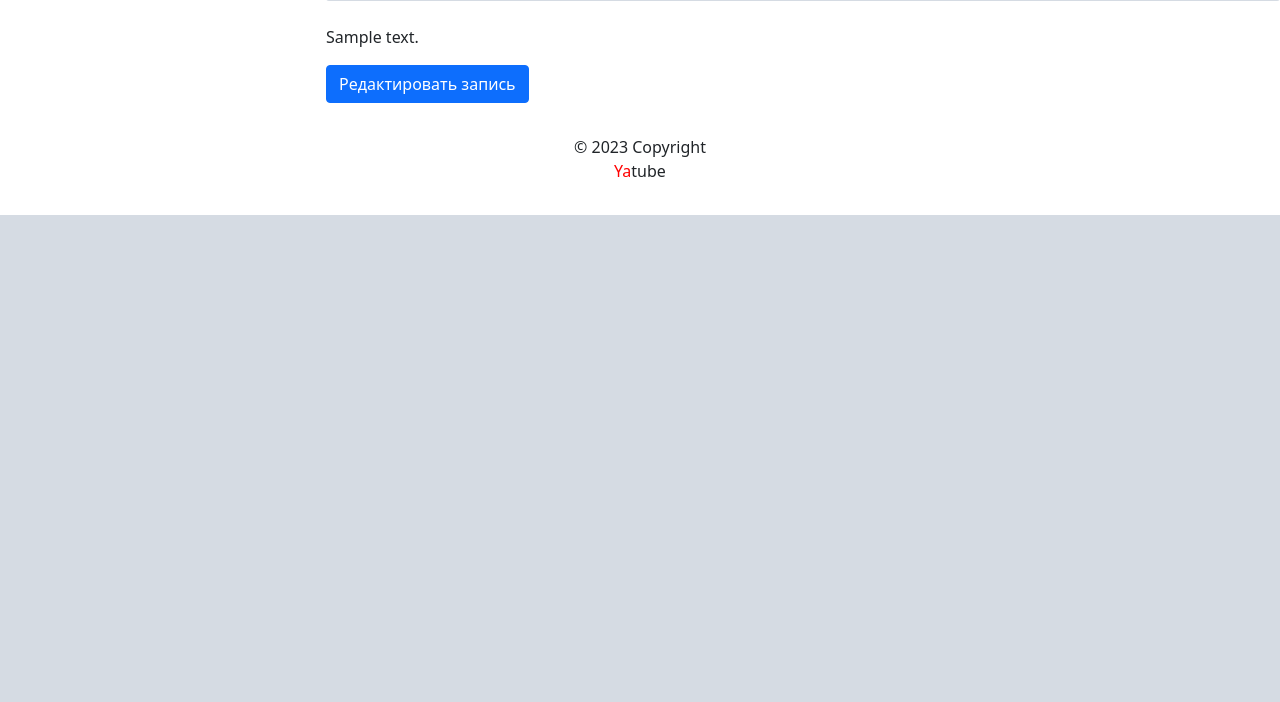
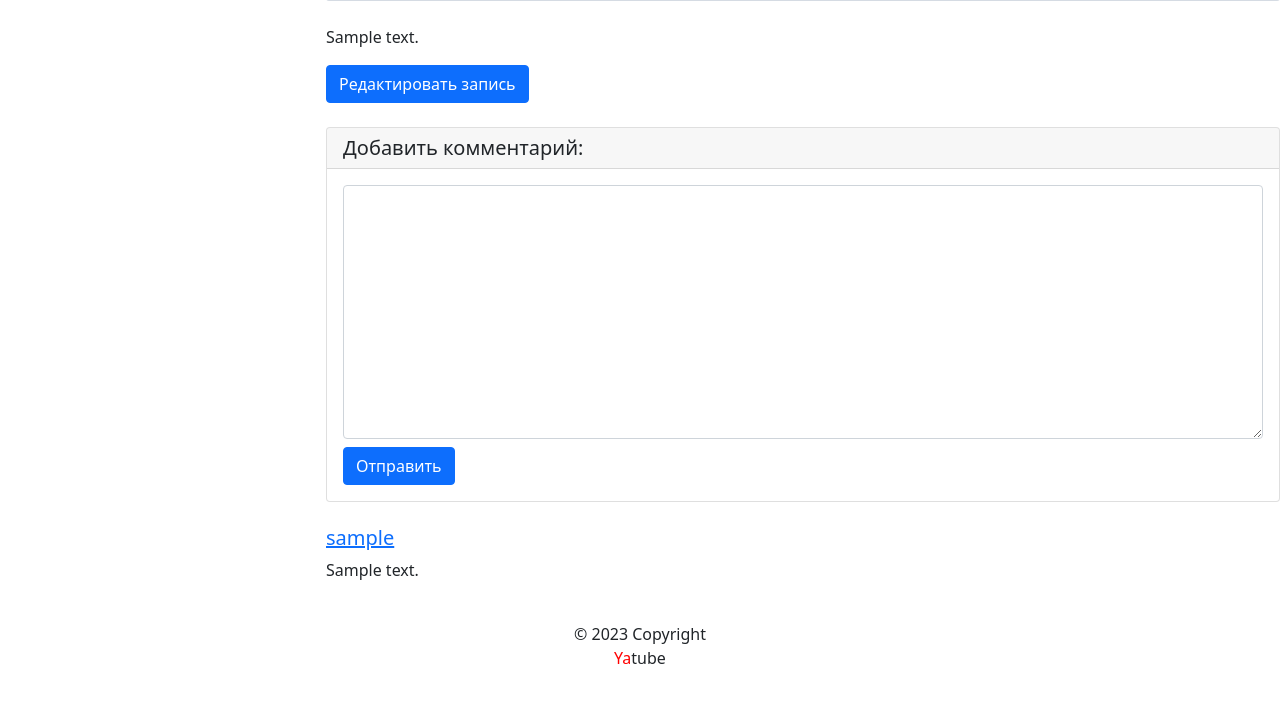
Before and after one commit to LenarFazlyev/hw04_tests, a Django app: page /posts/1/ in a window 1280 px wide. Shown: the part 779-1481 px from the top of the page. Before the commit the page ends 994 px from the top, so only its background shows below. Run offline with Django 3.2, Linux system fonts and the light colour scheme; a user stored in the database is signed in; tables that the repository leaves empty hold one stand-in row (values such as "Sample post"); grey boxes marked "Sample" are stand-in pictures; some libraries are stand-ins or nearby versions.

Commit message:
add cash

```diff
--- a/yatube/posts/forms.py
+++ b/yatube/posts/forms.py
@@ -1,6 +1,6 @@
 from django import forms
 
-from .models import Post
+from .models import Comment, Post
 
 
 class PostForm(forms.ModelForm):
@@ -15,3 +15,10 @@ class PostForm(forms.ModelForm):
             "text": "Введите текст поста",
             "group": "Группа, к которой будет относиться пост",
         }
+
+class CommentForm(forms.ModelForm):
+    class Meta:
+        model = Comment
+        fields = {'text'}
+        labels = {'text': 'Текст комментария'}
+        help_texts = {'text': 'Введите комментарий'}
--- a/yatube/posts/models.py
+++ b/yatube/posts/models.py
@@ -82,3 +82,6 @@ class Comment(models.Model):
         ordering = ('-created',)
         verbose_name = 'комментарий'
         verbose_name_plural = 'Комментарии'
+
+    def __str__(self):
+        return self.text
--- a/yatube/posts/urls.py
+++ b/yatube/posts/urls.py
@@ -10,5 +10,6 @@ urlpatterns = [
     path('profile/<str:username>/', views.profile, name='profile'),
     path('posts/<int:post_id>/', views.post_detail, name='post_detail'),
     path('create/', views.post_create, name='post_create'),
-    path('posts/<int:post_id>/edit/', views.post_edit, name='post_edit')
+    path('posts/<int:post_id>/edit/', views.post_edit, name='post_edit'),
+    path('posts/<int:post_id>/comment/', views.add_comment, name='add_comment'),
 ]
--- a/yatube/posts/views.py
+++ b/yatube/posts/views.py
@@ -1,8 +1,8 @@
 from django.contrib.auth.decorators import login_required
 from django.shortcuts import get_object_or_404, redirect, render
 
-from .forms import PostForm
-from .models import Group, Post, User
+from .forms import CommentForm, PostForm
+from .models import Comment, Group, Post, User
 from .utils import paginations
 
 
@@ -40,8 +40,12 @@ def profile(request, username):
 
 def post_detail(request, post_id):
     post = get_object_or_404(Post, pk=post_id)
-    context = {
+    comments = post.comments.all() # comments = Comment.objects.filter(post=post)
+    form = CommentForm(request.POST or None)
+    context ={
         'post': post,
+        'form':form,
+        "comments": comments
     }
     return render(request, 'posts/post_detail.html', context)
 
@@ -77,3 +81,14 @@ def post_edit(request, post_id):
         form.save()
         return redirect('posts:post_detail', post_id)
     return render(request, 'posts/create_post.html', {'form': form, })
+
+@login_required
+def add_comment(request, post_id):
+    post = get_object_or_404(Post, pk=post_id)
+    form = CommentForm(request.POST or None)
+    if form.is_valid():
+        comment = form.save(commit=False)
+        comment.author = request.user
+        comment.post = post
+        comment.save()
+    return redirect ('posts:post_detail', post_id=post_id)
--- /dev/null
+++ b/yatube/templates/posts/includes/add_post.html
@@ -0,0 +1,32 @@
+<!-- Форма добавления комментария -->
+{% load user_filters %}
+
+{% if user.is_authenticated %}
+  <div class="card my-4">
+    <h5 class="card-header">Добавить комментарий:</h5>
+    <div class="card-body">
+      <form method="post" action="{% url 'posts:add_comment' post.id %}">
+        {% csrf_token %}
+        <div class="form-group mb-2">
+          {{ form.text|addclass:"form-control" }}
+        </div>
+        <button type="submit" class="btn btn-primary">Отправить</button>
+      </form>
+    </div>
+  </div>
+{% endif %}
+
+{% for comment in comments %}
+  <div class="media mb-4">
+    <div class="media-body">
+      <h5 class="mt-0">
+        <a href="{% url 'posts:profile' comment.author.username %}">
+          {{ comment.author.username }}
+        </a>
+      </h5>
+      <p>
+        {{ comment.text }}
+      </p>
+    </div>
+  </div>
+{% endfor %}
--- a/yatube/templates/posts/includes/article.html
+++ b/yatube/templates/posts/includes/article.html
@@ -12,7 +12,7 @@
     </li>
   </ul>
   <p>{{ post.text|linebreaks|truncatewords:30 }}</p>
-  {% thumbnail post.image "960x339" crop="center" upscale=True as im %}
+  {% thumbnail post.image "500x339" crop="center" upscale=True as im %}
     <img class="card-img my-2" src="{{ im.url }}">
   {% endthumbnail %}
   <a href={% url 'posts:post_detail' post.pk %} >подробная информация </a></br>
--- a/yatube/templates/posts/post_detail.html
+++ b/yatube/templates/posts/post_detail.html
@@ -37,7 +37,7 @@
 
         </aside>
         <article class="col-12 col-md-9">
-          {% thumbnail post.image "960x339" crop="center" upscale=True as im %}
+          {% thumbnail post.image "600x339" crop="center" upscale=True as im %}
             <img class="card-img my-2" src="{{ im.url }}">
           {% endthumbnail %}
           <p>
@@ -50,6 +50,7 @@
               </a>
             {% endif %}
           </p>
+          {% include 'posts/includes/add_post.html' %}
         </article>
       </div>
 {% endblock %}
```
Also changed, not shown: yatube/posts/tests/test_forms.py (+30 -0 lines).
